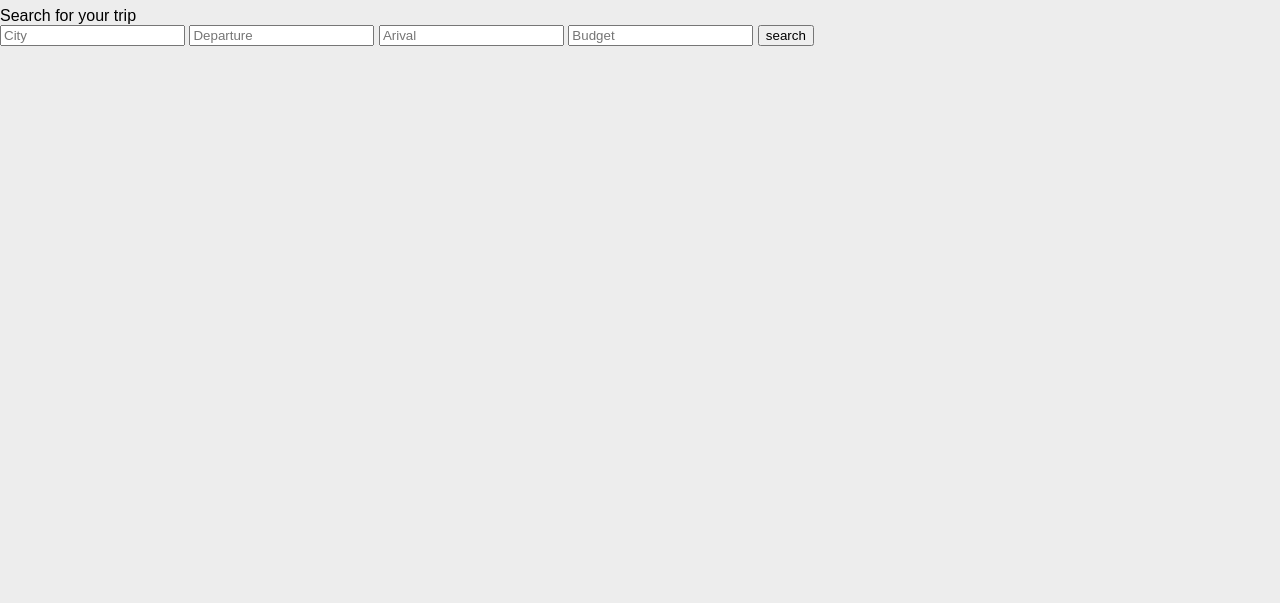
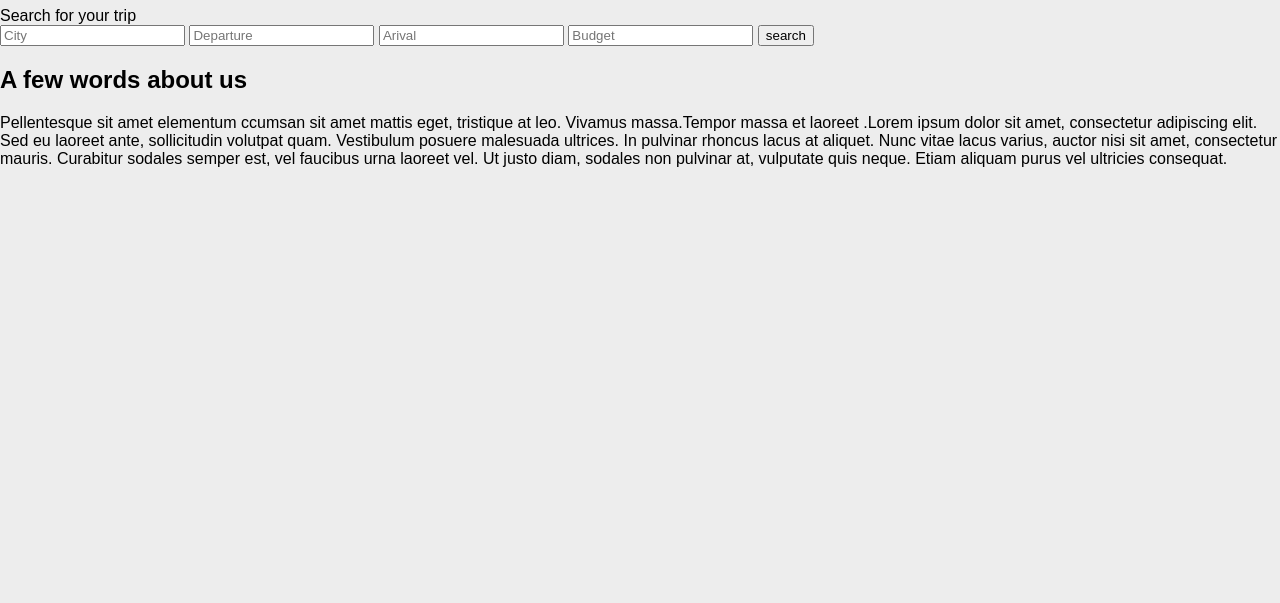
Before and after one commit to gserb/travelApp, a website with bundled scripts: page index.html in a window 1280 px wide. Shown: the part 197-800 px from the top of the page. Built offline with nearby package versions, Linux system fonts and the light colour scheme.

Commit message:
feat: Add content description
Add a content description: About us.

```diff
--- a/index.html
+++ b/index.html
@@ -61,6 +61,15 @@
       <button class="home-search-button">search</button>
     </form>
   </div>
+  <!-- CONTENT DESCRIPTION -->
+  <div class="about-us">
+    <div class="about-us-title">
+      <h2>A few words about us</h2>
+    </div>
+    <div class="about-us-content">
+      <p>Pellentesque sit amet elementum ccumsan sit amet mattis eget, tristique at leo. Vivamus massa.Tempor massa et laoreet .Lorem ipsum dolor sit amet, consectetur adipiscing elit. Sed eu laoreet ante, sollicitudin volutpat quam. Vestibulum posuere malesuada ultrices. In pulvinar rhoncus lacus at aliquet. Nunc vitae lacus varius, auctor nisi sit amet, consectetur mauris. Curabitur sodales semper est, vel faucibus urna laoreet vel. Ut justo diam, sodales non pulvinar at, vulputate quis neque. Etiam aliquam purus vel ultricies consequat.</p>
+    </div>
+  </div>
   <script type="module" src="./src/travel-app.js"></script>
 </body>
 
```
